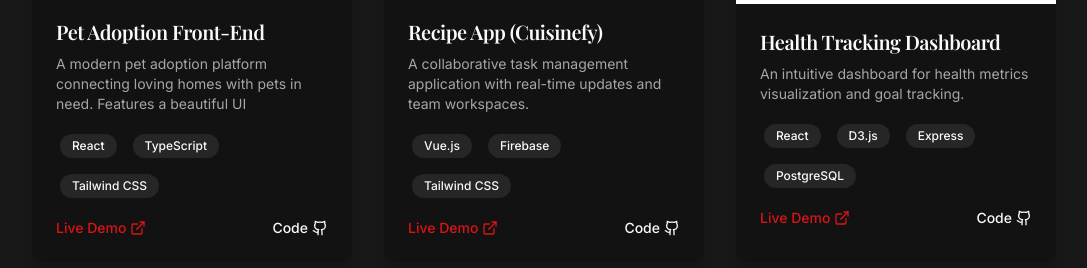
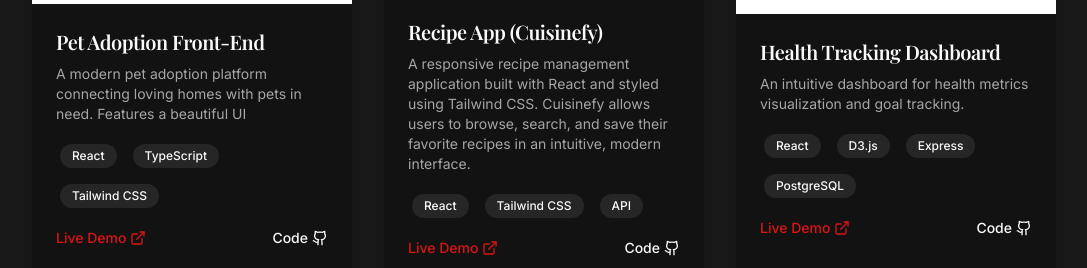
Before and after one commit to H41s3/My-Portfolio, a React (Vite) app: page / in a window 1280 px wide. Shown: the part 2124-2392 px from the top of the page, without its empty margins (96-1183 px from the left). Built offline with nearby package versions, Linux system fonts and the light colour scheme; grey boxes are pictures that could not be loaded.

Commit message:
Added image for Recipe App (Cuisinefy)

```diff
--- a/src/components/Projects.tsx
+++ b/src/components/Projects.tsx
@@ -15,9 +15,9 @@
   {
     id: 2,
     title: "Recipe App (Cuisinefy)",
-    description: "A collaborative task management application with real-time updates and team workspaces.",
-    image: "https://images.unsplash.com/photo-1629904853893-c2c8c2417d1c?q=80&w=1470&auto=format&fit=crop",
-    tags: ["Vue.js", "Firebase", "Tailwind CSS"],
+    description: "A responsive recipe management application built with React and styled using Tailwind CSS. Cuisinefy allows users to browse, search, and save their favorite recipes in an intuitive, modern interface.",
+    image: "/cuisinefy.png",
+    tags: ["React", "Tailwind CSS", "API"],
     demoLink: "#",
     githubLink: "#",
     featured: true
```
